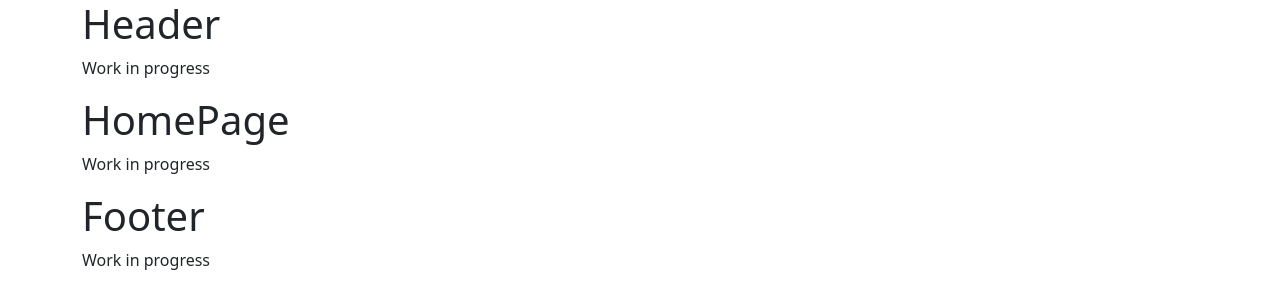
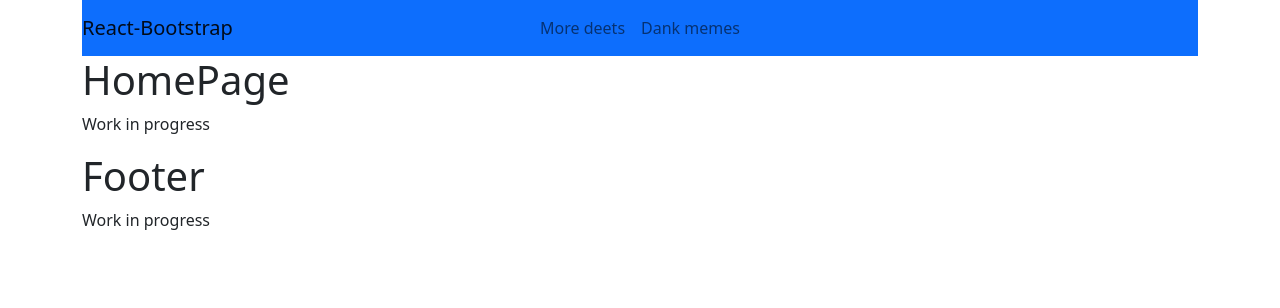
Before and after one commit to Krooll/crud-react, a React (Create React App) app: page / in a window 1280 px wide. Shown: the top 308 px of the page. Built offline with nearby package versions, Linux system fonts and the light colour scheme.

Commit message:
Add scss devs

```diff
--- a/package.json
+++ b/package.json
@@ -15,7 +15,7 @@
     "react-scripts": "5.0.1",
     "redux": "4.1.2",
     "redux-devtools-extension": "2.13.9",
-    "sass": "1.65.1",
+    "sass": "^1.69.4",
     "web-vitals": "^2.1.4"
   },
   "scripts": {
--- a/src/components/views/Header/Header.js
+++ b/src/components/views/Header/Header.js
@@ -1,11 +1,22 @@
 import styles from './Header.module.scss';
+import { Navbar, Col, Nav } from 'react-bootstrap';
 
 const Header = () => {
     return(
-        <div>
-            <h1>Header</h1>
-            <p>Work in progress</p>
-        </div>
+        <Navbar collapseOnSelect expand="lg" bg='primary' className={styles.navBar}>
+                <Col>
+                    <Navbar.Brand href="#home">React-Bootstrap</Navbar.Brand>
+                </Col>
+                <Navbar.Toggle aria-controls="responsive-navbar-nav" />
+                <Navbar.Collapse id="responsive-navbar-nav">
+                    <Nav>
+                        <Nav.Link >More deets</Nav.Link>
+                        <Nav.Link eventKey={2} href="#memes">
+                        Dank memes
+                        </Nav.Link>
+                    </Nav>
+                </Navbar.Collapse>
+        </Navbar>
     );
 };
 
--- a/src/components/views/Header/Header.module.scss
+++ b/src/components/views/Header/Header.module.scss
@@ -0,0 +1,5 @@
+.navBar {
+    display: flex;
+    justify-content: space-between;
+    color: white;
+}
```
Also changed, not shown: 1 other file (tests, documents, lock files or other folders).
